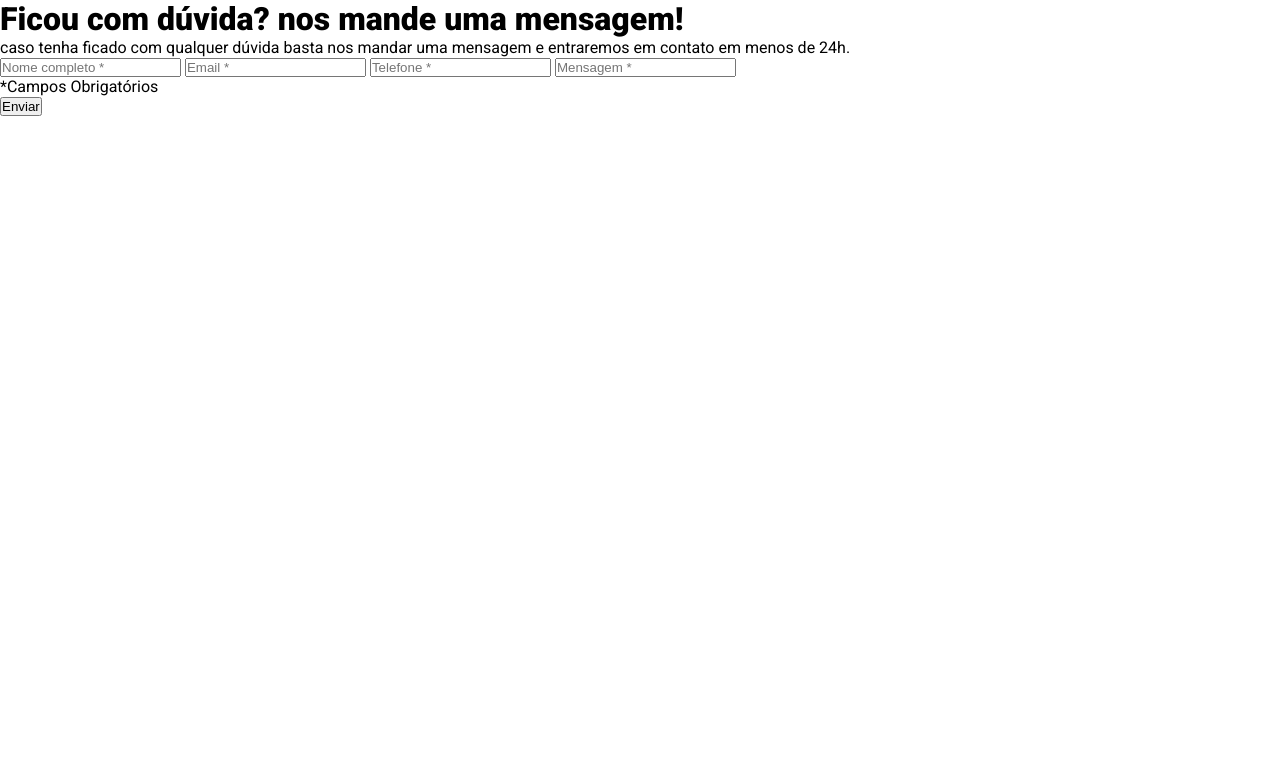
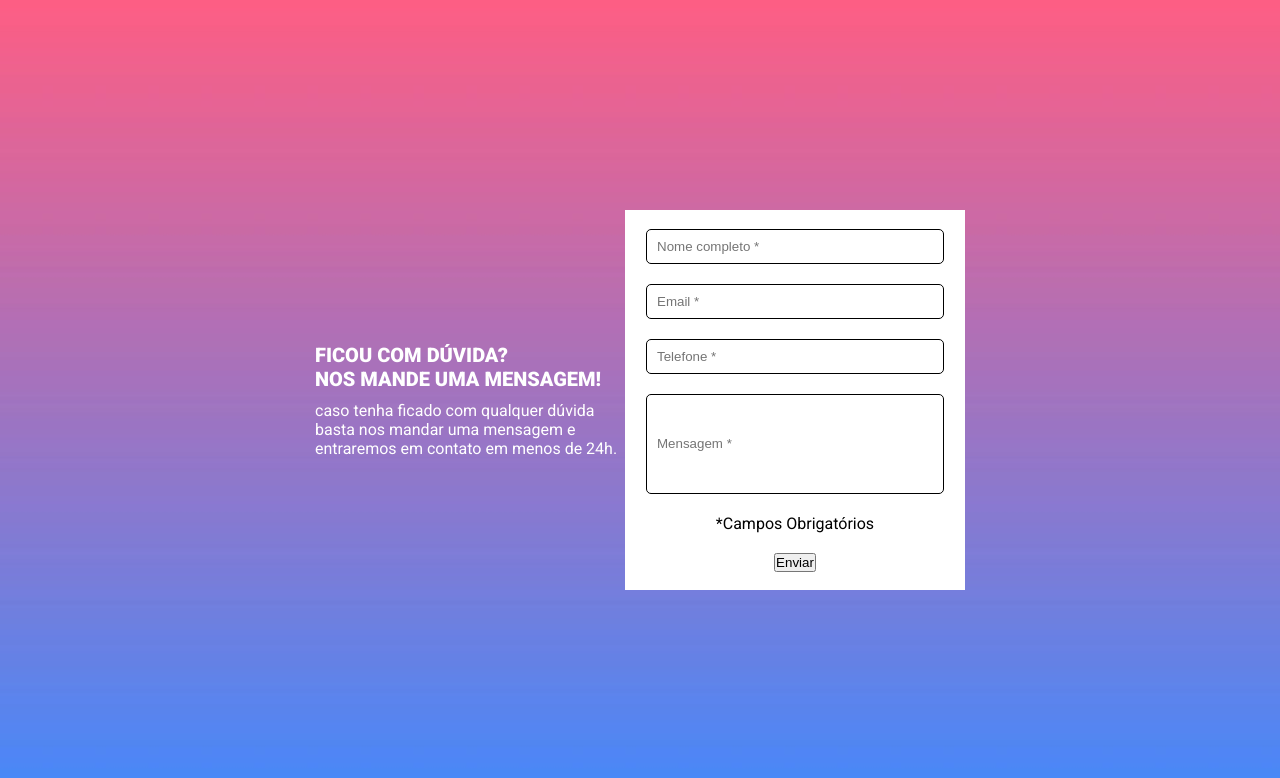
Before and after one commit to beto-luis/Quest-JS-intermedi-rio, a plain HTML site: page index.html in a window 1280 px wide. Drawn offline with Linux system fonts and the light colour scheme.

Commit message:
Placeholder em execução

```diff
--- a/index.html
+++ b/index.html
@@ -11,14 +11,14 @@
 <body>
     <main>
         <div class="texto">
-            <h1>Ficou com dúvida? nos mande uma mensagem!</h1>
+            <h1>Ficou com dúvida? <br> nos mande uma mensagem!</h1>
             <p class="informativo">caso tenha ficado com qualquer dúvida basta nos mandar uma mensagem e entraremos em contato em menos de 24h.</p>
         </div>
         <div class="formulario">
             <input type="text" placeholder="Nome completo *">
             <input type="text" placeholder="Email *">
             <input type="text" placeholder="Telefone *">
-            <input type="text" placeholder="Mensagem *">
+            <input id="placeholder-text" type="text" placeholder="Mensagem *">
             <p class="obrigatorio">*Campos Obrigatórios</p>
             <button class="btn">Enviar</button>
         </div>
--- a/src/style.css
+++ b/src/style.css
@@ -2,4 +2,56 @@
 
 body {
     font-family: 'Roboto', sans-serif;
+    background-image: url(./image/bg-repeat.jpg);
+    background-repeat: repeat-x;
+    background-size: contain;
 }
+
+main {
+    display: flex;
+    align-items: center;
+    justify-content: center;
+    min-height: 100vh;
+}
+
+.texto {
+    width: 310px;
+    color: #fff;
+}
+
+.texto h1 {
+    font-size: 20px;
+    font-weight: 900;
+    text-transform: uppercase;
+    margin-bottom: 10px;
+}
+
+.texto .paragrafo {
+    font-size: 15px;
+    font-weight: 400;
+}
+
+.formulario {
+    display: flex;
+    align-items: center;
+    justify-content: center;
+    flex-direction: column;
+    width: 340px;
+    height: 380px;
+    background-color: #fff;
+    gap: 20px;
+}
+
+.formulario input{
+    width: 298px;
+    height: 35px;
+    border: solid 1px;
+    border-radius: 5px;
+    padding: 10px;
+}
+
+.formulario #placeholder-text {
+
+    width: 298px;
+    height: 100px;
+}
```
